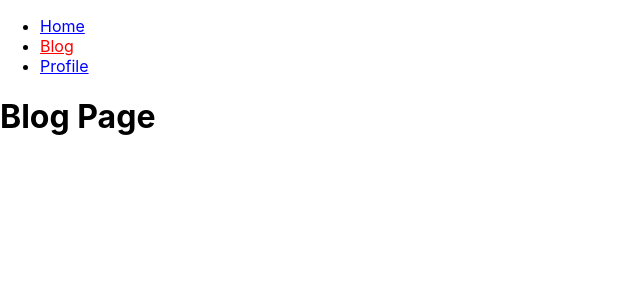
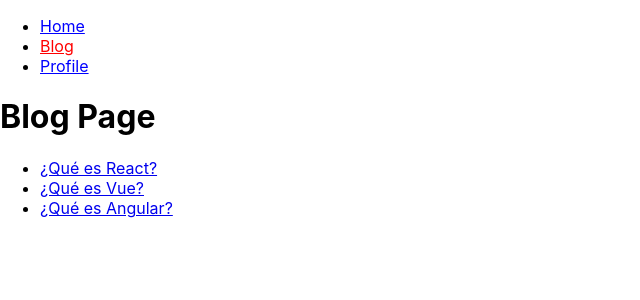
Before and after one commit to santiagomillan/curso-react-router-dom, a React (Create React App) app: page /#/blog in a window 1280 px wide. Shown: the top 300 px of the page, without its empty margins (0-640 px from the left). Built offline with nearby package versions, Linux system fonts and the light colour scheme.

Commit message:
useParams: rutas dinámicas 8

```diff
--- a/src/App.js
+++ b/src/App.js
@@ -3,6 +3,7 @@ import { HomePage } from './HomePage';
 import { BlogPage } from './BlogPage';
 import { Profile } from './Profile';
 import { Menu } from './Menu';
+import { BlogPost } from './BlogPost';
 
 // HashRouter /#/ para navegacion
 
@@ -15,6 +16,7 @@ function App() {
       <Routes>
         <Route path="/" element={<HomePage/>} />
         <Route path="/blog" element={<BlogPage/>} />
+        <Route path="/blog/:slug" element={<BlogPost/>} />
         <Route path="/profile" element={<Profile/>} />
         <Route path="*" element={<p>Not Found</p>} />
       </Routes>
--- a/src/BlogPage.js
+++ b/src/BlogPage.js
@@ -1,11 +1,31 @@
 import React from 'react'
+import { Link } from 'react-router-dom'
+import { blogData } from './blogData'
+
 
 function BlogPage()  {
   return (
+    <>
     <h1>
       Blog Page
     </h1>
+    <ul>
+
+    {blogData.map((post) => (
+      <BlogLink post={post}/>
+      ))}
+    </ul>
+    </>
   )
 }
 
+function BlogLink({post}) {
+  return (
+    <li>
+      <Link to={`/blog/${post.slug}`}>{post.title}</Link>
+    </li>
+  )
+}
+
+
 export { BlogPage}
--- /dev/null
+++ b/src/BlogPost.js
@@ -0,0 +1,19 @@
+import React from 'react'
+import { Link, useParams } from 'react-router-dom'
+import { blogData } from './blogData'
+
+function BlogPost()  {
+    const {slug} = useParams()
+    const blogPost = blogData.find(post => post.slug === slug)
+  return (
+    <>
+    <h2>{blogPost.title}</h2>
+    <p>{blogPost.content}</p>
+    <p>{blogPost.author}</p>
+
+    </>
+  )
+}
+
+
+export { BlogPost}
--- /dev/null
+++ b/src/blogData.js
@@ -0,0 +1,25 @@
+
+const blogData=[];
+
+blogData.push({
+	title:'¿Qué es React?',
+	slug:'que-es-react',
+	content:'React es el mejor framework de JavaScript.',
+	author:'juandc',
+});
+
+blogData.push({
+	title:'¿Qué es Vue?',
+	slug:'que-es-vue',
+	content:'Vue es el mejor framework de JavaScript.',
+	author:'diannerd',
+});
+
+blogData.push({
+	title:'¿Qué es Angular?',
+	slug:'que-es-angular',
+	content:'Angular es el mejor framework de JavaScript.',
+	author:'nicobytes',
+});
+
+export{blogData};
```
